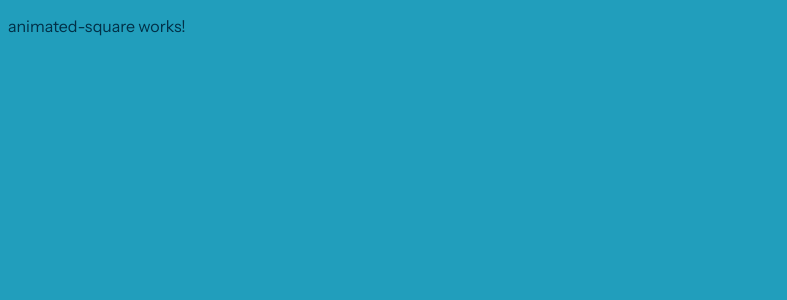
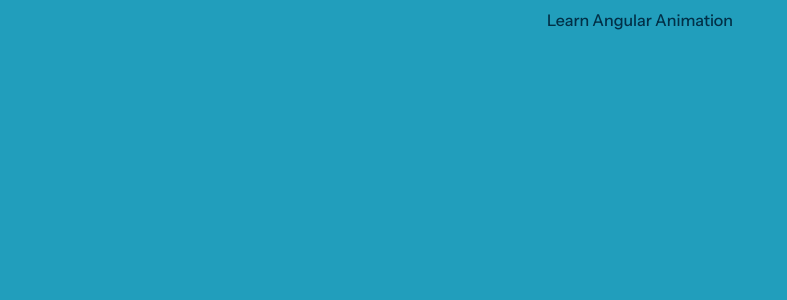
Before and after one commit to walunjakarsachinedu/angular-animation, an Angular app: page / in a window 1280 px wide. Shown: the top 300 px of the page, without its empty margins (0-787 px from the left). Built offline with nearby package versions, Linux system fonts and the light colour scheme.

Commit message:
added title

```diff
--- a/src/app/animated-square/animated-square.component.html
+++ b/src/app/animated-square/animated-square.component.html
@@ -1 +1 @@
-<p>animated-square works!</p>
+<div class="title">Learn Angular Animation</div>
--- a/src/app/animated-square/animated-square.component.scss
+++ b/src/app/animated-square/animated-square.component.scss
@@ -0,0 +1,6 @@
+.title {
+  display: flex;
+  justify-content: center;
+  font-weight: 500;
+  margin: 10px;
+}
```
